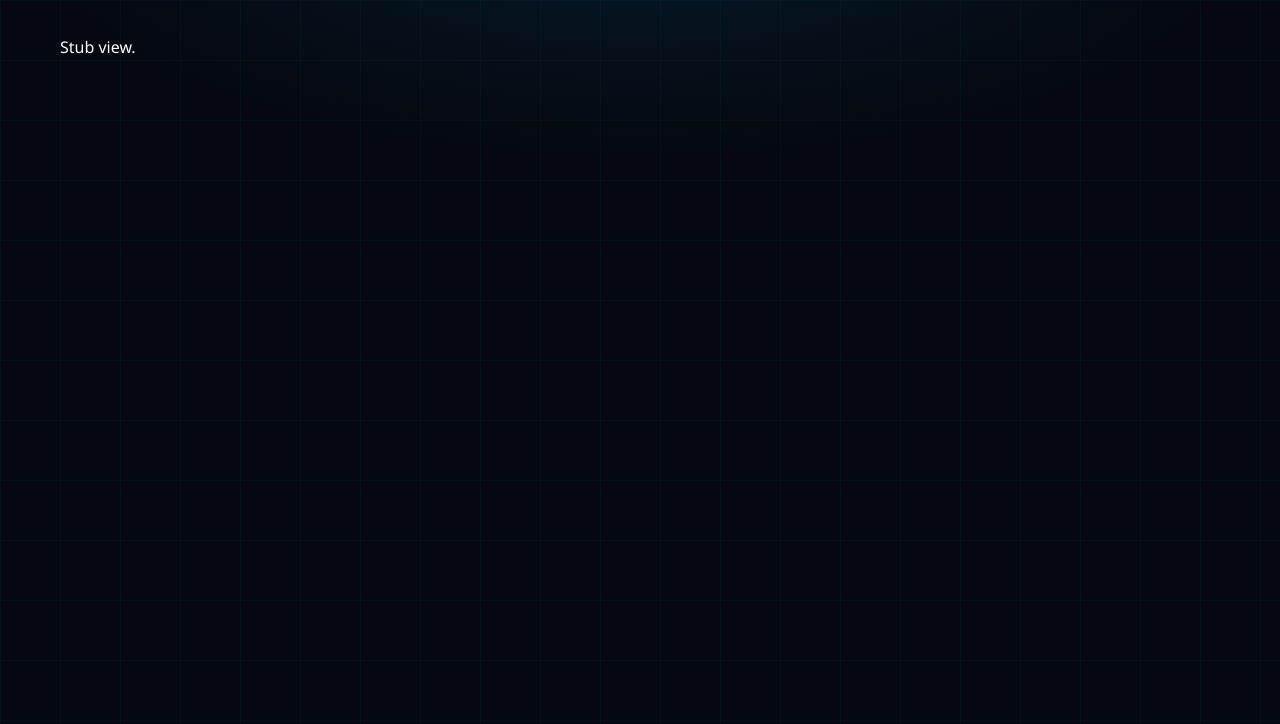
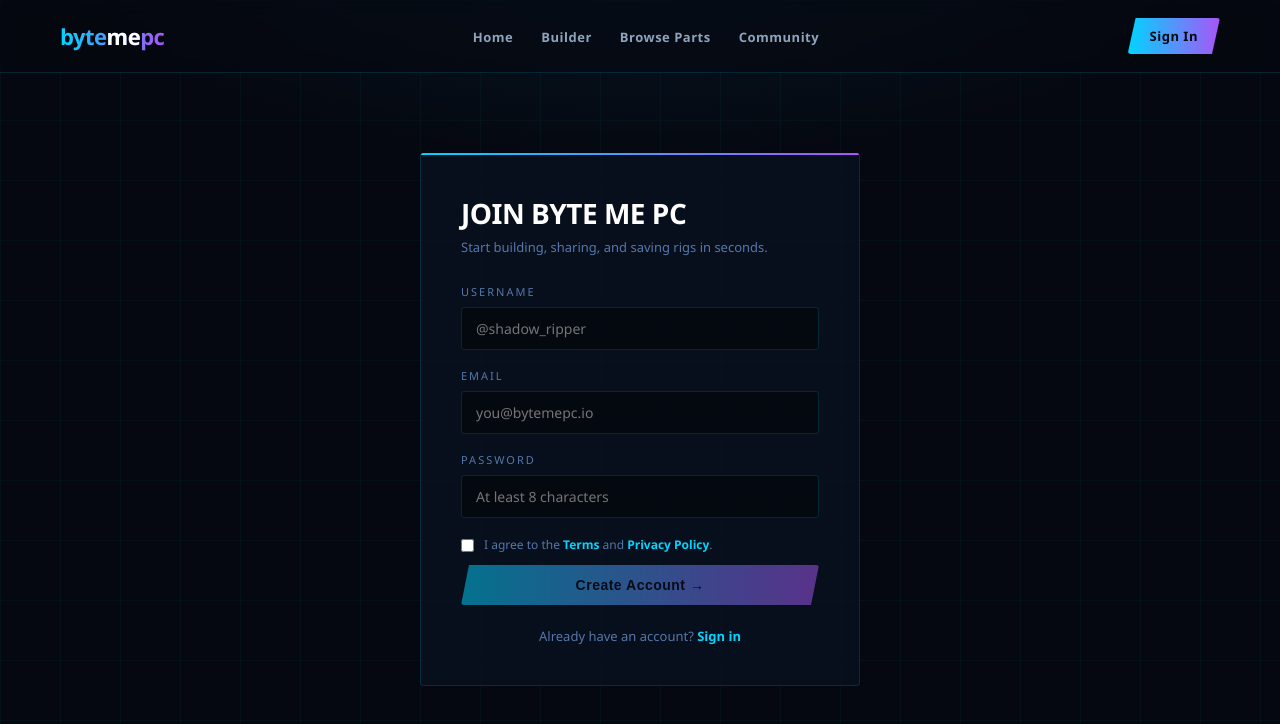
Before and after one commit to Georgebruh/ByteMePC.io, a Vue app: page /sign-up in a window 1280 px wide. Shown: the top 724 px of the page. Built offline with nearby package versions, Linux system fonts and the light colour scheme.

Commit message:
feat(auth): implement Sign Up screen (Screen 03)
Reuses the gradient-strip auth card from Sign In. Adds username,
email, and password fields plus a top-aligned Terms acceptance
checkbox that gates the submit button. Submitting routes to /builds
until Supabase sign-up is wired in.

```diff
--- a/src/views/auth/SignUpView.vue
+++ b/src/views/auth/SignUpView.vue
@@ -1,7 +1,130 @@
 <script setup lang="ts">
-// Filled in by a later commit.
+import { ref } from 'vue'
+import { RouterLink, useRouter } from 'vue-router'
+import AppNav from '../../components/AppNav.vue'
+
+// Same shape as SignInView — keeping a thin local state until Supabase
+// sign-up is wired in. Reuses the .auth-card styling.
+const username = ref('')
+const email = ref('')
+const password = ref('')
+const acceptedTerms = ref(false)
+
+const router = useRouter()
+
+function onSubmit(e: Event) {
+  e.preventDefault()
+  if (!acceptedTerms.value) return
+  router.push('/builds')
+}
 </script>
 
 <template>
-  <div class="page">Stub view.</div>
+  <AppNav :show-avatar="false" :right-cta="{ label: 'Sign In', to: '/sign-in' }" />
+
+  <div class="auth-wrap">
+    <form class="auth-card" @submit="onSubmit">
+      <h2>Join Byte Me PC</h2>
+      <p class="sub">Start building, sharing, and saving rigs in seconds.</p>
+
+      <div class="form-row">
+        <label class="field-label" for="username">Username</label>
+        <input id="username" class="input" type="text" placeholder="@shadow_ripper" v-model="username" />
+      </div>
+
+      <div class="form-row">
+        <label class="field-label" for="email">Email</label>
+        <input id="email" class="input" type="email" placeholder="you@bytemepc.io" v-model="email" autocomplete="email" />
+      </div>
+
+      <div class="form-row">
+        <label class="field-label" for="password">Password</label>
+        <input id="password" class="input" type="password" placeholder="At least 8 characters" v-model="password" autocomplete="new-password" />
+      </div>
+
+      <label class="terms">
+        <input type="checkbox" v-model="acceptedTerms" />
+        <span>
+          I agree to the
+          <a href="#">Terms</a> and <a href="#">Privacy Policy</a>.
+        </span>
+      </label>
+
+      <button type="submit" class="btn-primary auth-btn" :disabled="!acceptedTerms">Create Account →</button>
+
+      <div class="auth-foot">
+        Already have an account?
+        <RouterLink to="/sign-in">Sign in</RouterLink>
+      </div>
+    </form>
+  </div>
 </template>
+
+<style scoped>
+.auth-wrap {
+  display: flex;
+  align-items: center;
+  justify-content: center;
+  padding: 80px 24px;
+}
+
+.auth-card {
+  width: 100%;
+  max-width: 440px;
+  padding: 40px;
+  background: rgba(10, 18, 32, 0.75);
+  border: 1px solid var(--line);
+  border-radius: 4px;
+  position: relative;
+}
+.auth-card::before {
+  content: '';
+  position: absolute;
+  top: -1px;
+  left: 0;
+  right: 0;
+  height: 2px;
+  background: var(--grad);
+  border-radius: 4px 4px 0 0;
+}
+
+.auth-card h2 {
+  font-size: 28px;
+  font-weight: 900;
+  letter-spacing: -0.5px;
+  margin-bottom: 6px;
+  text-transform: uppercase;
+}
+.auth-card .sub {
+  font-size: 13px;
+  color: var(--text-mute);
+  margin-bottom: 28px;
+}
+
+.form-row { margin-bottom: 18px; }
+
+/* Terms acceptance — keep the checkbox top-aligned with the first
+   line of the wrapping legal text. */
+.terms {
+  display: flex;
+  gap: 10px;
+  align-items: flex-start;
+  font-size: 12px;
+  color: var(--text-mute);
+  margin: 14px 0 4px;
+  cursor: pointer;
+}
+.terms input { accent-color: var(--cyan); margin-top: 3px; }
+.terms a { color: var(--cyan); font-weight: 700; }
+
+.auth-btn { width: 100%; margin-top: 8px; }
+.auth-btn:disabled { opacity: 0.5; cursor: not-allowed; }
+
+.auth-foot {
+  text-align: center;
+  margin-top: 22px;
+  font-size: 13px;
+  color: var(--text-mute);
+}
+.auth-foot a { color: var(--cyan); font-weight: 700; }
+</style>
```
